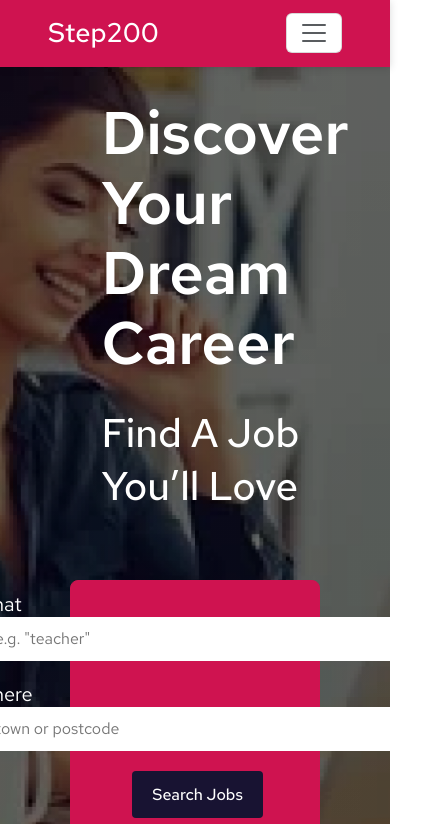
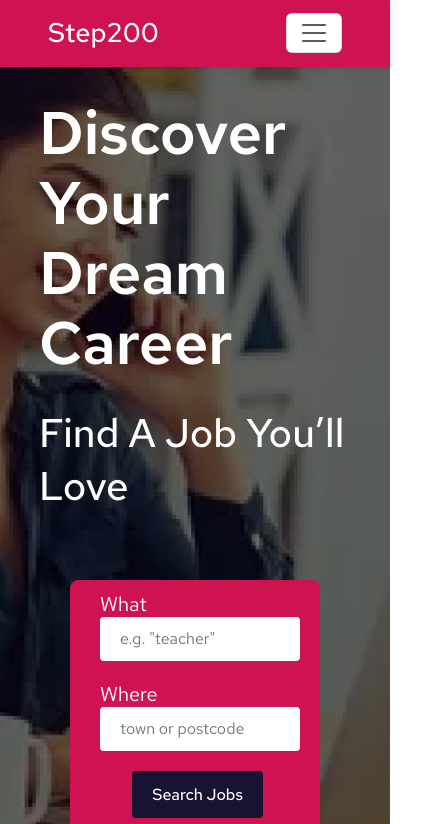
Before and after one commit to vzirshehryar/Recruitor_TeamOf2, a React (Create React App) app in the folder client/: page / in a window 390 px wide. Shown: the top 824 px of the page, 425 px wide, since content can reach past the window. Built offline with nearby package versions, Linux system fonts and the light colour scheme.

Commit message:
commentsaddedanddesignsfixed

```diff
--- a/client/src/routes/Auth/Login/LoginAsCompany.jsx
+++ b/client/src/routes/Auth/Login/LoginAsCompany.jsx
@@ -7,7 +7,7 @@ import {
   FaFacebook,
   BsFillEyeFill,
   BsFillEyeSlashFill,
-} from "react-icons";
+} from "react-icons/bs";
 import { FcGoogle } from "react-icons/fc";
 import { ToastContainer, toast } from "react-toastify";
 import { useNavigate } from "react-router-dom";
--- a/client/src/routes/Home/home.module.css
+++ b/client/src/routes/Home/home.module.css
@@ -9,7 +9,6 @@
   /* letter-spacing: 1.44px; */
   text-transform: capitalize;
   max-width: 800px;
-  margin-left: 20%;
   padding: 20px 5px 0px 130px;
   margin-top: 20px;
 }
@@ -22,7 +21,7 @@
   line-height: normal;
   text-transform: capitalize;
   padding: 20px 5px 0px 131px;
-  margin-left: 20%;
+
 
 }
 h5 {
@@ -52,6 +51,7 @@ h5 {
   display: flex;
   flex-direction: column;
   margin-bottom: 50px;
+  align-items: center;
 }
 .slider__hero{
   background: transparent;
@@ -71,7 +71,10 @@ h5 {
   width: fit-content;
   padding: 10px 15px 25px 25px;
   gap: 20px;
-  width: 80%;
+  width:80%;
+  @media (max-width:1600px) {
+    width:80%;
+  }
 }
 .HomeSlider label {
   color: #fff;
@@ -87,9 +90,18 @@ h5 {
   border-radius: 4px;
   background: #fff;
   padding: 10px 20px;
-  width: 300px;
+
   border: none;
   width: 450px;
+  @media (max-width:1600px) {
+    width:300px;
+  }
+  @media (max-width:1200px) {
+    width:250px;
+  }
+  @media (max-width:1000px) {
+    width: 200px;
+  }
 }
 .HomeSlider button {
   border: none;
```
